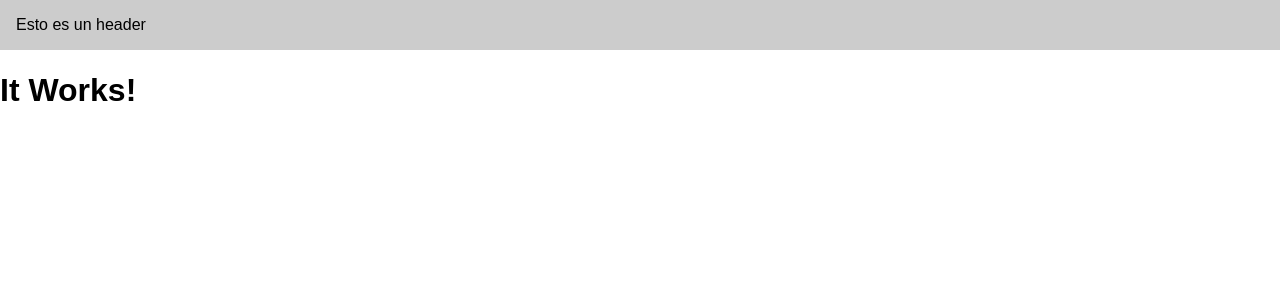
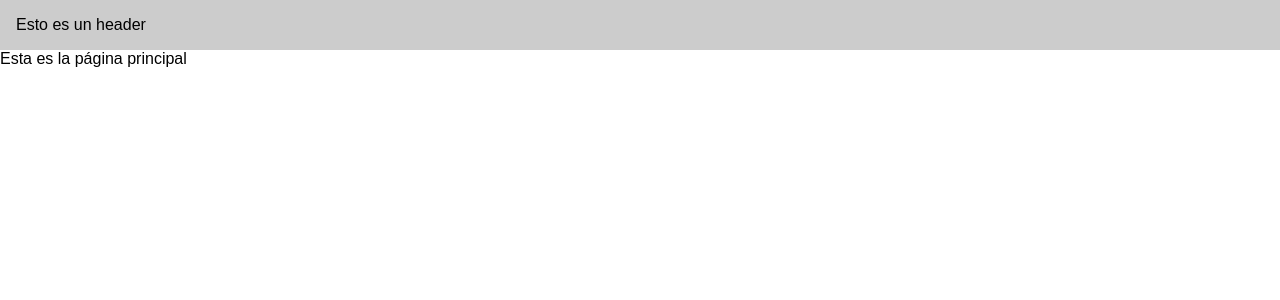
Before and after one commit to HectorMtz22/music-practice, a React (Create React App) app: page / in a window 1280 px wide. Shown: the top 300 px of the page. Built offline with nearby package versions, Linux system fonts and the light colour scheme.

Commit message:
Fix first error

```diff
--- a/package.json
+++ b/package.json
@@ -44,5 +44,8 @@
       "last 1 firefox version",
       "last 1 safari version"
     ]
+  },
+  "devDependencies": {
+    "@types/reach__router": "^1.3.8"
   }
 }
--- a/src/App.tsx
+++ b/src/App.tsx
@@ -1,15 +1,16 @@
 import { Fragment } from "react";
+import { Router } from "@reach/router";
 import { Header } from "components/Header";
-import React from "react";
 import { GlobalStyles } from "styles/GlobalStyles";
+import { Principal } from "views/Principal";
 function App() {
   return (
     <Fragment>
       <GlobalStyles />
-      <div className="App">
-        <Header />
-        <h1>It Works!</h1>
-      </div>
+      <Header />
+      <Router>
+        <Principal path="/" />
+      </Router>
     </Fragment>
   );
 }
--- /dev/null
+++ b/src/views/Principal/index.tsx
@@ -0,0 +1,5 @@
+import { RouteComponentProps } from "@reach/router";
+
+export const Principal = (props: RouteComponentProps) => {
+  return <div>Esta es la página principal</div>;
+};
```
Also changed, not shown: 1 other file (tests, documents, lock files or other folders).
